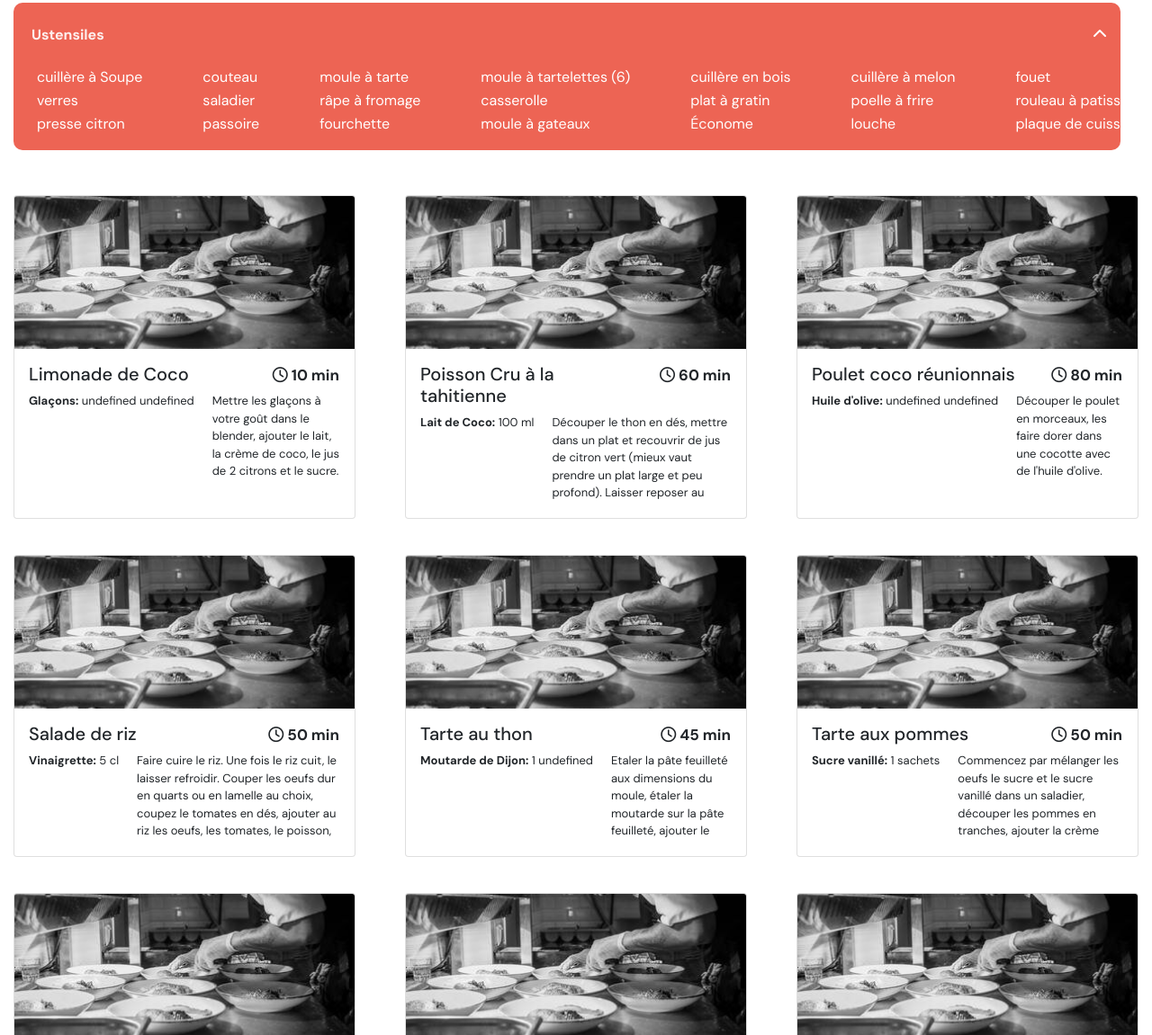
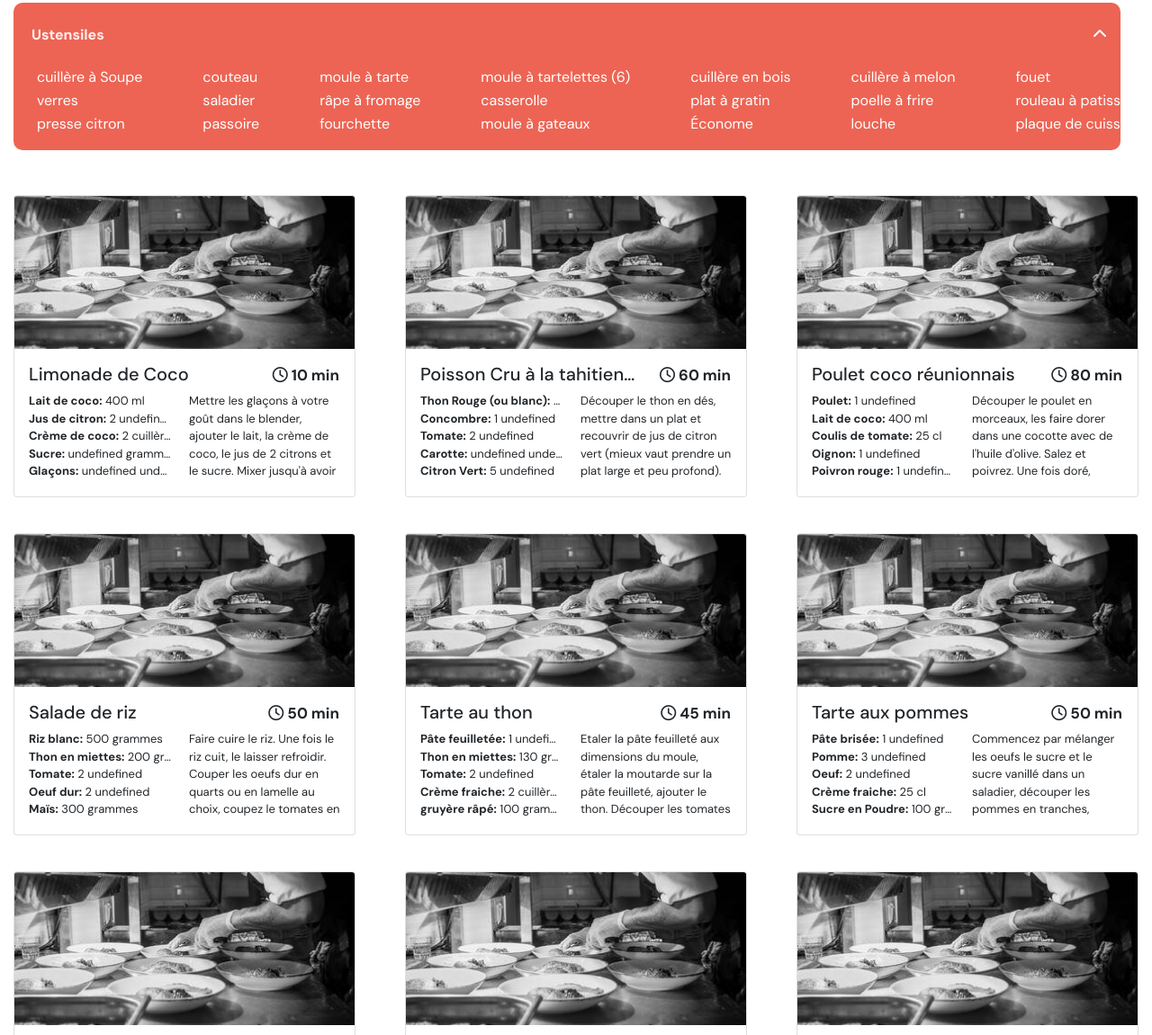
Before and after one commit to StevenBLR/Les-petits-plats, a website: page project/html/index.html in a window 1280 px wide. Shown: the part 594-1745 px from the top of the page at 90% size. Drawn offline with nearby package versions, Linux system fonts and the light colour scheme.

Commit message:
fixing recipes cars layout

```diff
--- a/project/js/index.js
+++ b/project/js/index.js
@@ -57,9 +57,10 @@ function PopulateRecipeFeed(tagList = [], searchBarInput = ""){
 
     }
     recipesJSON.forEach(r => {
+        str ="";
         r.ingredients.forEach(i =>{
-            str ="";
             str += `<p><strong>${i.ingredient}:</strong> ${i.quantity} ${i.unit=="undefined"?"":i.unit}</p>`;
+            console.log(str);
         })
         recipesRootElt.innerHTML +=
         `<div class="card recipes__card">
--- a/project/sass/04_Composants/_recipes.scss
+++ b/project/sass/04_Composants/_recipes.scss
@@ -20,6 +20,9 @@
     }
     &__title{
         width: calc(80% - 30px);
+        overflow: hidden;
+        text-overflow: ellipsis;
+        white-space: nowrap;
     }
 
     &__time-label{
@@ -37,8 +40,16 @@
         .recipes__ingredients{
             flex-shrink: 0;
             margin-right: 20px;
+            overflow-y: auto;
+            overflow-x: hidden;
+            width: calc(50% - 15px);
+            white-space: nowrap;
+            text-overflow: ellipsis;
+
             p{
                 margin-bottom: unset;
+                overflow: hidden;
+                text-overflow: ellipsis;
             }
         }
 
```
Also changed, not shown: project/css/style.css, 1 other file.
